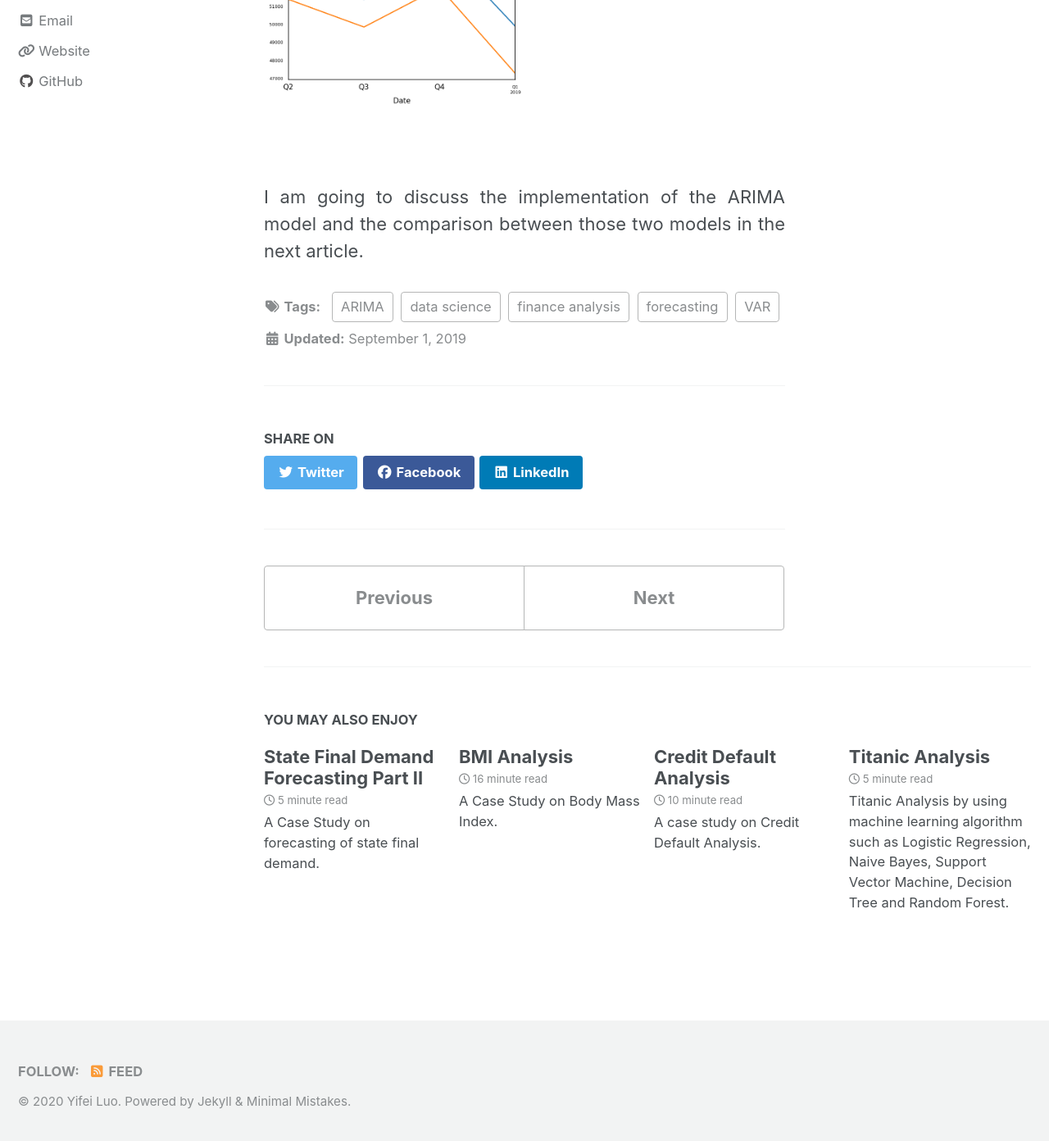
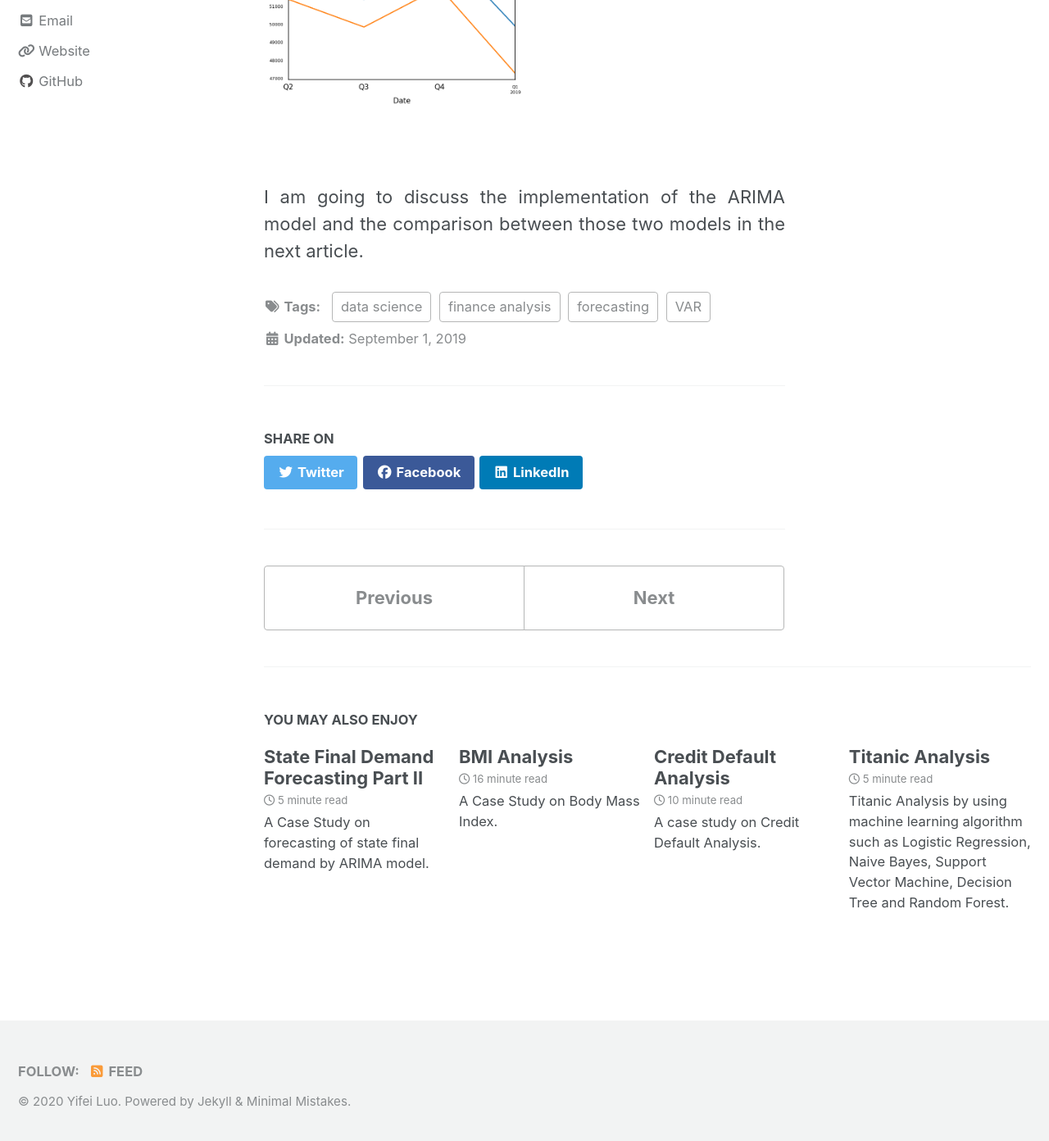
Before and after one commit to learn2gether/learn2gether.github.io, a Jekyll site: the page built from _posts/2019-09-01-SFD.md, in a window 1280 px wide and 1400 px high, scrolled down 21561 px. Shown: the top 1392 px of the window at 82% size. Built offline with Jekyll 4.4.1, drawn with Linux system fonts in a browser that asks for light colours; cached includes are drawn as plain includes; nearby versions of some CDN libraries.

Commit message:
modify sfd

```diff
--- a/_posts/2019-09-01-SFD.md
+++ b/_posts/2019-09-01-SFD.md
@@ -1,10 +1,10 @@
 ---
 title: "State Final Demand Forecasting Part I"
 date: 2019-09-01
-tags: [finance analysis, data science, forecasting, ARIMA, VAR]
+tags: [finance analysis, data science, forecasting, VAR]
 # header:
 #     image: "images/posts/titanic.jpeg"
-excerpt: "A Case Study on forecasting of state final demand."
+excerpt: "A Case Study on forecasting of state final demand by VAR model."
 ---
 
 ![alt text](https://learn2gether.github.io/images/posts/sfd/sfd.jpg "SFD")
```
Also changed, not shown: _posts/2019-10-01-SFD-ARIMA.md (+1 -1 lines).
